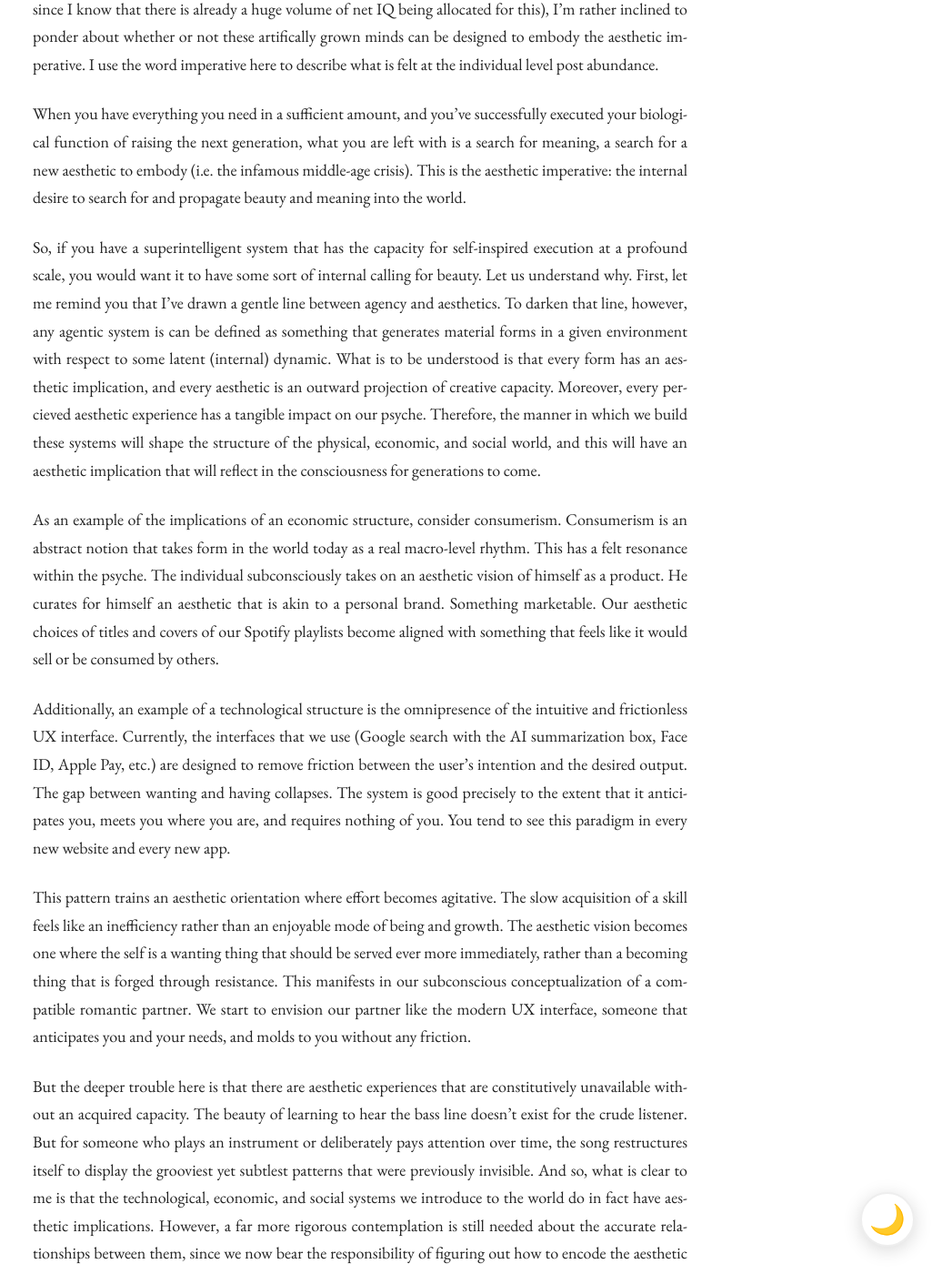
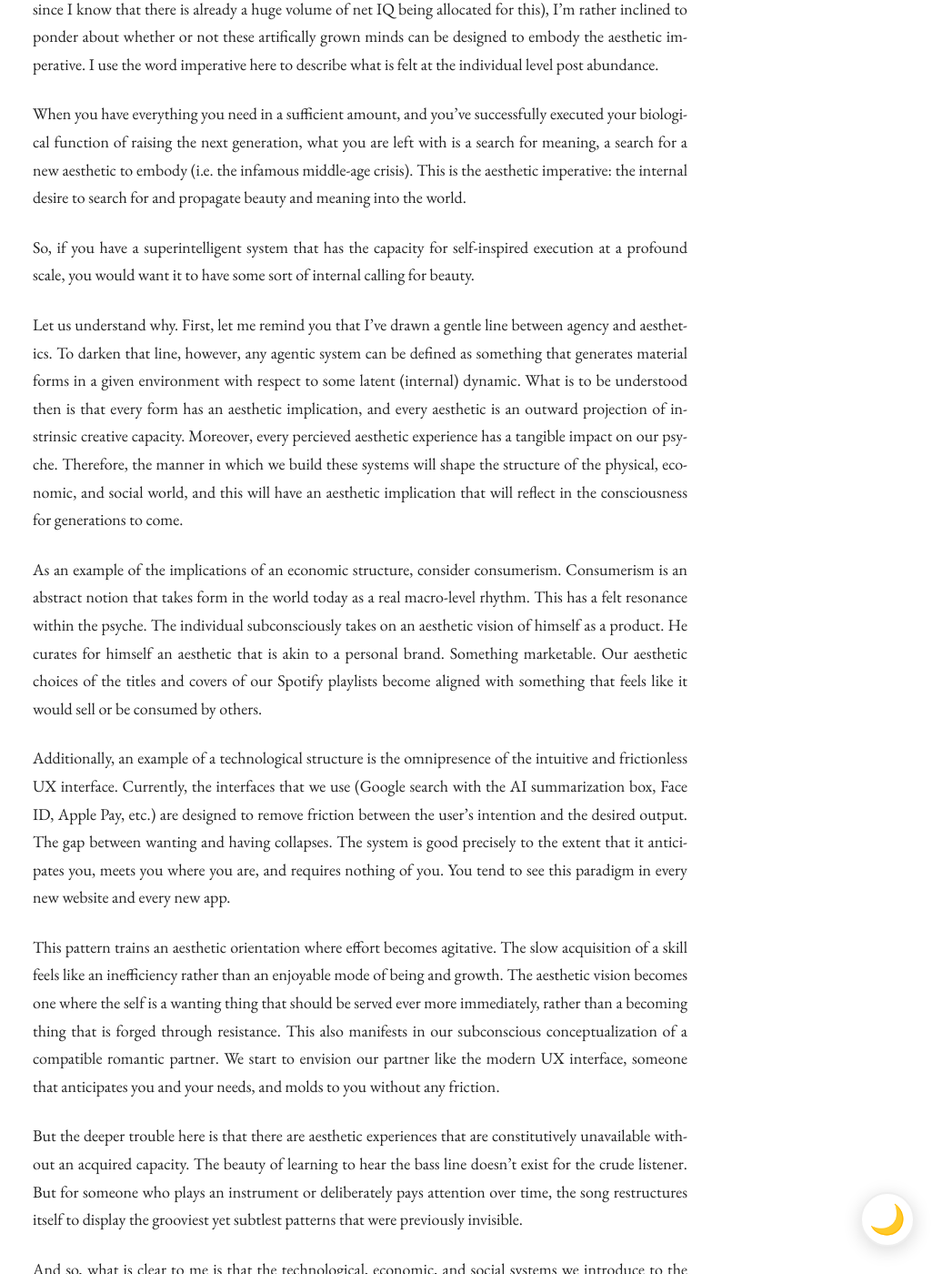
Before and after one commit to vivekhandebagh/vivekhandebagh.github.io, a Jekyll site: the page built from _posts/2026-01-25-beauty-as-saving-grace.md, in a window 1280 px wide and 1400 px high, scrolled down 1565 px. Shown: the whole window at 91% size, without its empty margins (244-1280 px from the left). Built offline with Jekyll 4.4.1, drawn with Linux system fonts in a browser that asks for light colours; some of the changed text lies outside the part shown.

Commit message:
fix typos

```diff
--- a/_posts/2026-01-25-beauty-as-saving-grace.md
+++ b/_posts/2026-01-25-beauty-as-saving-grace.md
@@ -22,13 +22,15 @@ With that regard, I am brought back to what this implies at the face of an uncer
 When you have everything you need in a sufficient amount, and you’ve successfully executed your biological function of raising the next generation, what you are left with is a search for meaning, a search for a new aesthetic to embody (i.e. the infamous middle-age crisis). This is the aesthetic imperative: the internal desire to search for and propagate beauty and meaning into the world.
 
 So, if you have a superintelligent system that has the capacity for self-inspired execution at a profound scale, you would want it to have some sort of internal calling for beauty.
-Let us understand why. First, let me remind you that I’ve drawn a gentle line between agency and aesthetics. To darken that line, however, any agentic system is can be defined as something that generates material forms in a given environment with respect to some latent (internal) dynamic. What is to be understood is that every form has an aesthetic implication, and every aesthetic is an outward projection of creative capacity. Moreover, every percieved aesthetic experience has a tangible impact on our psyche. Therefore, the manner in which we build these systems will shape the structure of the physical, economic, and social world, and this will have an aesthetic implication that will reflect in the consciousness for generations to come.
 
-As an example of the implications of an economic structure, consider consumerism. Consumerism is an abstract notion that takes form in the world today as a real macro-level rhythm. This has a felt resonance within the psyche. The individual subconsciously takes on an aesthetic vision of himself as a product. He curates for himself an aesthetic that is akin to a personal brand. Something marketable. Our aesthetic choices of titles and covers of our Spotify playlists become aligned with something that feels like it would sell or be consumed by others.
+Let us understand why. First, let me remind you that I’ve drawn a gentle line between agency and aesthetics. To darken that line, however, any agentic system can be defined as something that generates material forms in a given environment with respect to some latent (internal) dynamic. What is to be understood then is that every form has an aesthetic implication, and every aesthetic is an outward projection of instrinsic creative capacity. Moreover, every percieved aesthetic experience has a tangible impact on our psyche. Therefore, the manner in which we build these systems will shape the structure of the physical, economic, and social world, and this will have an aesthetic implication that will reflect in the consciousness for generations to come.
+
+As an example of the implications of an economic structure, consider consumerism. Consumerism is an abstract notion that takes form in the world today as a real macro-level rhythm. This has a felt resonance within the psyche. The individual subconsciously takes on an aesthetic vision of himself as a product. He curates for himself an aesthetic that is akin to a personal brand. Something marketable. Our aesthetic choices of the titles and covers of our Spotify playlists become aligned with something that feels like it would sell or be consumed by others.
 
 Additionally, an example of a technological structure is the omnipresence of the intuitive and frictionless UX interface. Currently, the interfaces that we use (Google search with the AI summarization box, Face ID, Apple Pay, etc.) are designed to remove friction between the user’s intention and the desired output. The gap between wanting and having collapses. The system is good precisely to the extent that it anticipates you, meets you where you are, and requires nothing of you. You tend to see this paradigm in every new website and every new app.
 
-This pattern trains an aesthetic orientation where effort becomes agitative. The slow acquisition of a skill feels like an inefficiency rather than an enjoyable mode of being and growth. The aesthetic vision becomes one where the self is a wanting thing that should be served ever more immediately, rather than a becoming thing that is forged through resistance. This manifests in our subconscious conceptualization of a compatible romantic partner. We start to envision our partner like the modern UX interface, someone that anticipates you and your needs, and molds to you without any friction.
+This pattern trains an aesthetic orientation where effort becomes agitative. The slow acquisition of a skill feels like an inefficiency rather than an enjoyable mode of being and growth. The aesthetic vision becomes one where the self is a wanting thing that should be served ever more immediately, rather than a becoming thing that is forged through resistance. This also manifests in our subconscious conceptualization of a compatible romantic partner. We start to envision our partner like the modern UX interface, someone that anticipates you and your needs, and molds to you without any friction.
 
 But the deeper trouble here is that there are aesthetic experiences that are constitutively unavailable without an acquired capacity. The beauty of learning to hear the bass line doesn't exist for the crude listener. But for someone who plays an instrument or deliberately pays attention over time, the song restructures itself to display the grooviest yet subtlest patterns that were previously invisible.
+
 And so, what is clear to me is that the technological, economic, and social systems we introduce to the world do in fact have aesthetic implications. However, a far more rigorous contemplation is still needed about the accurate relationships between them, since we now bear the responsibility of figuring out how to encode the aesthetic imperative into the systems we engineer.
```
